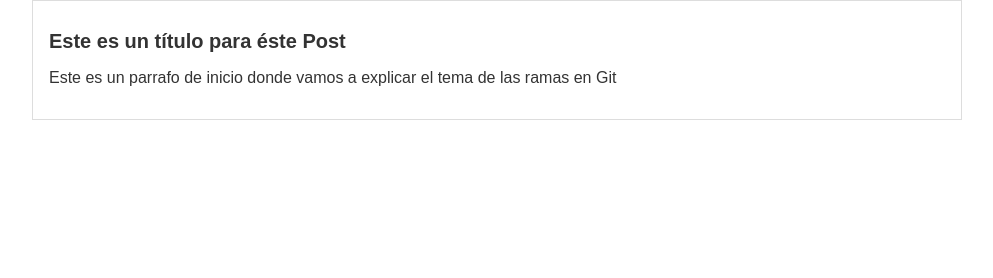
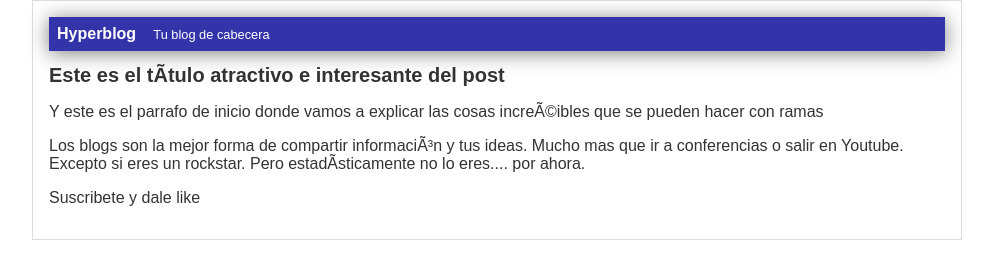
Before and after one commit to deymerh/testPlatziBlog, a plain HTML site: page index.html in a window 1280 px wide. Shown: the whole page, without its empty margins (143-1136 px from the left). Drawn offline with Linux system fonts and the light colour scheme.

Commit message:
Cabecera agregada con diseño azul y tres etiquetas p al div con id post

```diff
--- a/estilos.css
+++ b/estilos.css
@@ -6,6 +6,22 @@ body{
     margin: 0;
     padding: 0;
 }
+#cabecera
+{
+    background: #33A;
+    box-shadow: 0px 2px 20px 0px rgba(0,0,0,0.5);
+    color: white;
+    font-weight: bold;
+    margin: 0;
+    padding: 0.5em;
+}
+#cabecera #tagline
+{
+    padding: 0 0 0 1em;
+    font-weight: normal;
+    font-size: 0.8em;
+}
+
 #container{
     width: 70%;
     padding: 1em;
--- a/index.html
+++ b/index.html
@@ -1,4 +1,4 @@
-<!DOCTYPE html>
+<!-- <!DOCTYPE html>
 <html lang="en">
 <head>
     <meta charset="UTF-8">
@@ -15,4 +15,25 @@
         </div>
     </div>
 </body>
+</html> -->
+
+<html>
+    <head>
+        <title>El titulo del post</title>
+        <link rel="stylesheet" href="./estilos.css"/>
+    </head>
+    <body>
+        <div id="container">
+            <div id="cabecera">
+                Hyperblog
+                <span id="tagline">Tu blog de cabecera</span>
+            </div>
+            <div id="post">
+                <h1>Este es el título atractivo e interesante del post</h1>
+                <p>Y este es el parrafo de inicio donde vamos a explicar las cosas increéibles que se pueden hacer con ramas</p>
+                <p>Los blogs son la mejor forma de compartir información y tus ideas. Mucho mas que ir a conferencias o salir en Youtube. Excepto si eres un rockstar. Pero estadísticamente no lo eres.... por ahora.</p>
+                <p>Suscribete y dale like</p>
+            </div>
+        </div>
+    </body>
 </html>
```
